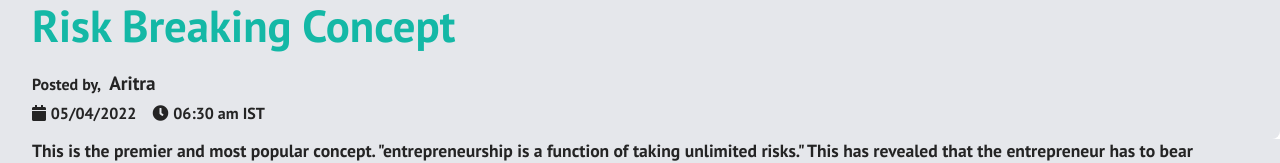
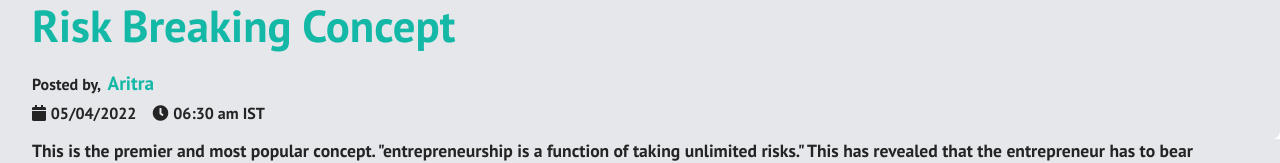
Before and after one commit to Startup-Overflow/startup-overflow, a React (Create React App) app: page /postTitle in a window 1280 px wide. Shown: the part 136-299 px from the top of the page. Built offline with nearby package versions, Linux system fonts and the light colour scheme.

Commit message:
link used

```diff
--- a/src/components/pages/PostTitle.css
+++ b/src/components/pages/PostTitle.css
@@ -29,7 +29,6 @@
 }
 .posted-by-name {
   font-size: 1.2rem;
-  margin-left: 8px;
 }
 .posted-by-name:hover {
   color: var(--primary-color);
--- a/src/components/pages/PostTitle.js
+++ b/src/components/pages/PostTitle.js
@@ -1,5 +1,6 @@
 import "./PostTitle.css";
 import { Button } from "../Button";
+import { Link } from "react-router-dom";
 function PostTitle() {
   return (
     <div className="post-title-new">
@@ -7,7 +8,11 @@
         <div className="header-title">Risk Breaking Concept</div>
         <div className="posted-by">
           Posted by,
-          <span className="posted-by-name">Aritra</span>
+          <span className="posted-by-name">
+            <Link to="/Login" className="link">
+              Aritra
+            </Link>
+          </span>
           <div className="eventDateTime post-event-date">
             <i class="fa fa-calendar"></i>
             <span className="date">05/04/2022</span>
```
